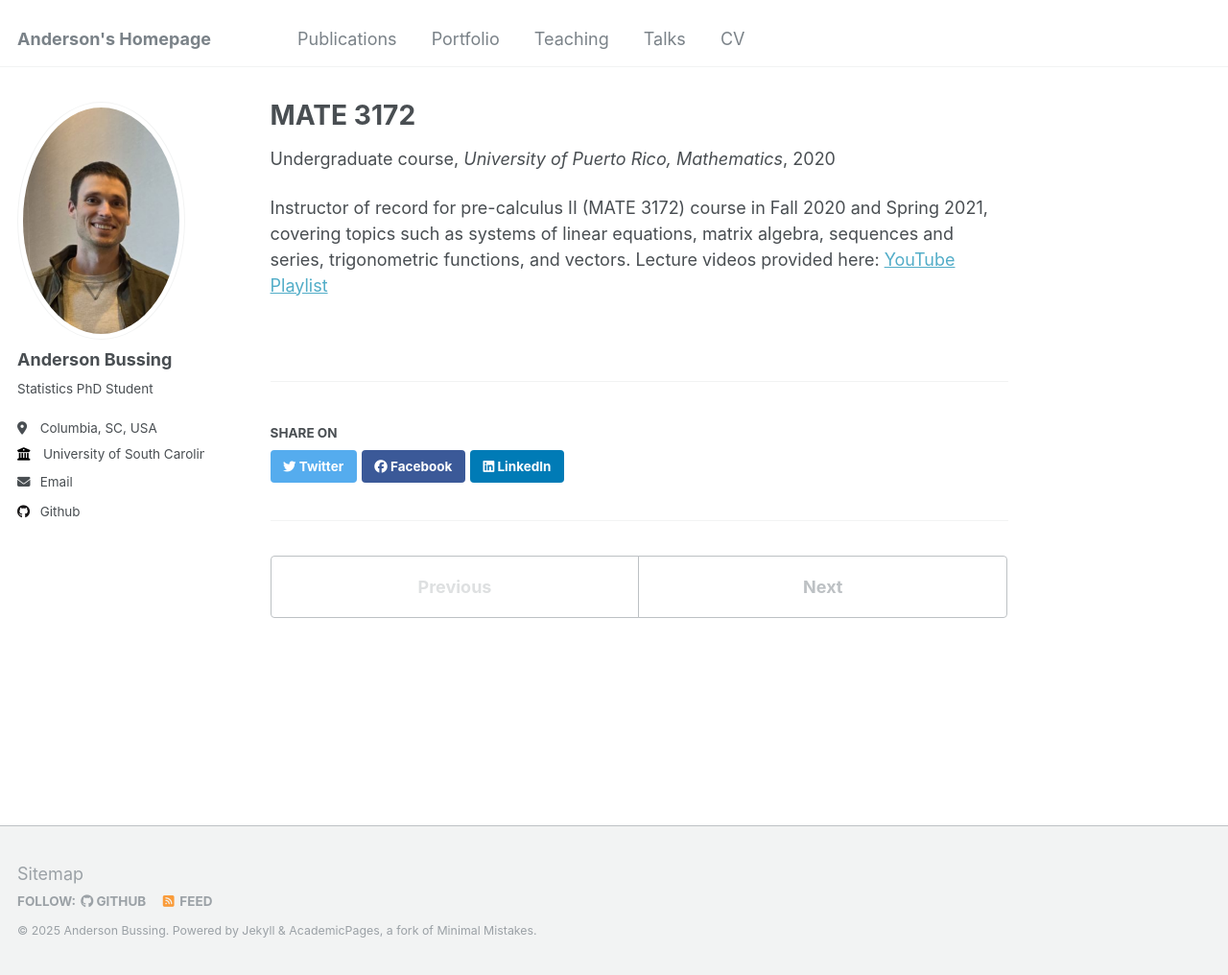
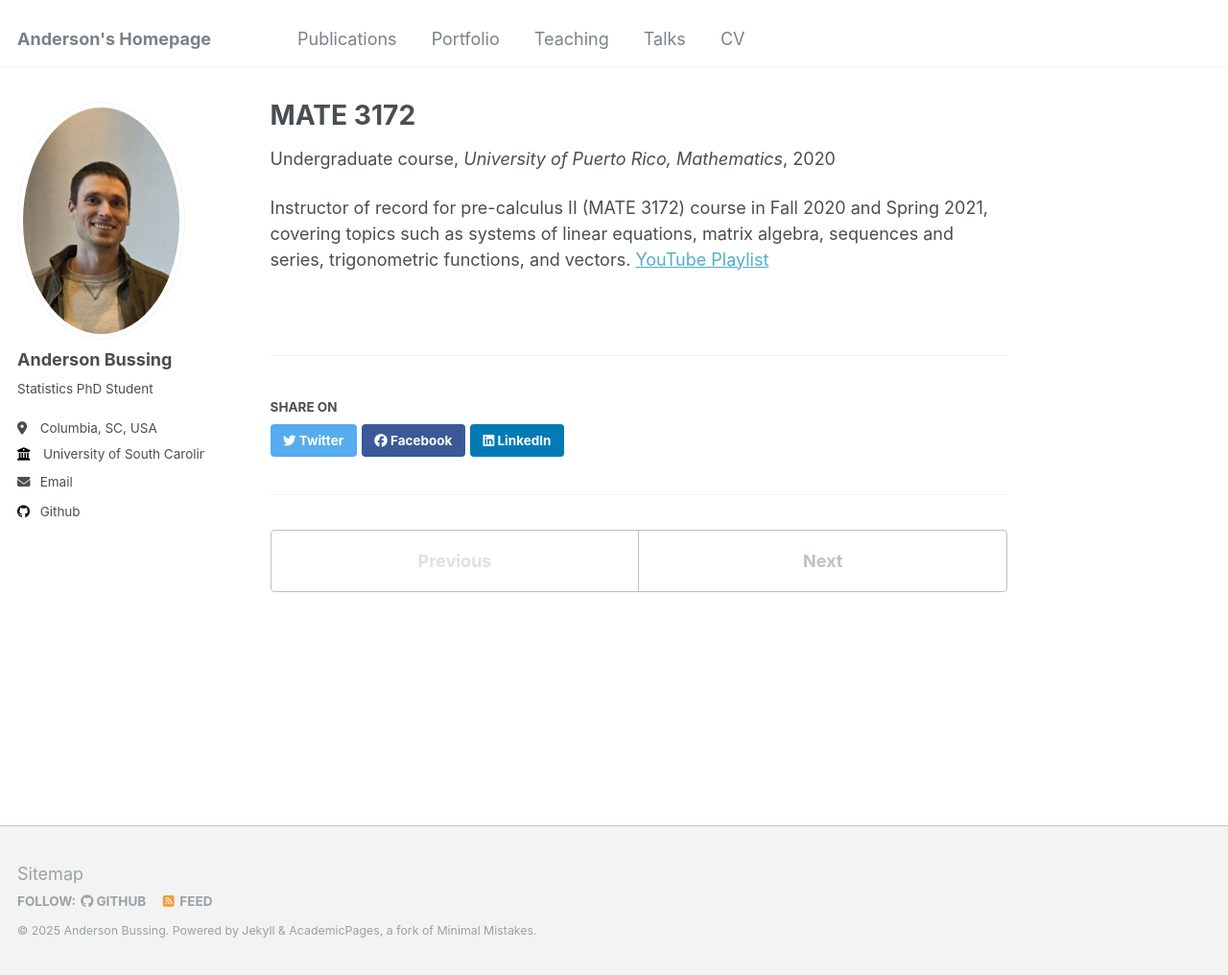
Before and after one commit to abussing/abussing.github.io, a Jekyll site: the page built from _teaching/2021-spring-teaching-1.md, in a window 1280 px wide and 1016 px high. Shown: the whole window at 96% size. Built offline with Jekyll 4.4.1, drawn with Linux system fonts in a browser that asks for light colours.

Commit message:
Update 2021-spring-teaching-1.md

```diff
--- a/_teaching/2021-spring-teaching-1.md
+++ b/_teaching/2021-spring-teaching-1.md
@@ -9,4 +9,4 @@
 date: 2020-08-15  # Retained only for sorting purposes, not shown
 ---
 
-Instructor of record for pre-calculus II (MATE 3172) course in Fall 2020 and Spring 2021, covering topics such as systems of linear equations, matrix algebra, sequences and series, trigonometric functions, and vectors. Lecture videos provided here: [YouTube Playlist](https://www.youtube.com/playlist?list=PL9z8gr5IRHKKX4RgvmOLOVXSKlH3sbteQ)
+Instructor of record for pre-calculus II (MATE 3172) course in Fall 2020 and Spring 2021, covering topics such as systems of linear equations, matrix algebra, sequences and series, trigonometric functions, and vectors. [YouTube Playlist](https://www.youtube.com/playlist?list=PL9z8gr5IRHKKX4RgvmOLOVXSKlH3sbteQ)
```
